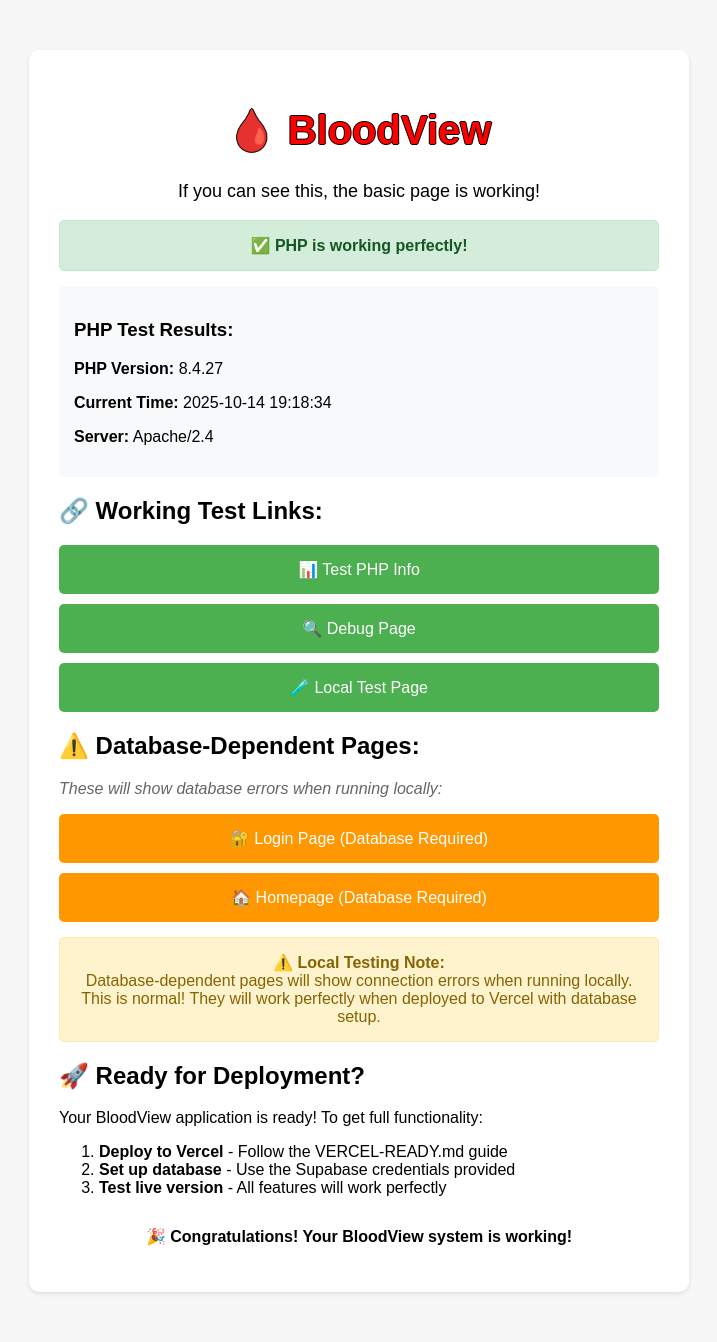
After one commit to ughrahul/BloodView.com, a PHP site: page /index-working.php in a window 1280 px wide. The commit adds this page. Shown: the whole page, without its empty margins (281-998 px from the left). Run offline with PHP 8.4, Linux system fonts and the light colour scheme.

Commit message:
Updated project config and docs: modified .gitignore, README, vercel.json; added VERCEL-READY.md and deploy-vercel.bat; removed DEPLOYMENT-GUIDE.md

```diff
--- a/connect.php
+++ b/connect.php
@@ -5,11 +5,12 @@
  */
 
 // Database configuration using environment variables (Vercel/Supabase)
-$host = $_ENV['DB_HOST'] ?? $_ENV['DATABASE_URL'] ?? 'localhost';
+// For local development, you can set these directly or use a .env file
+$host = $_ENV['DB_HOST'] ?? $_ENV['DATABASE_URL'] ?? 'db.wrktgrdplrdlviqlmbwc.supabase.co';
 $port = $_ENV['DB_PORT'] ?? '5432';
 $database = $_ENV['DB_NAME'] ?? $_ENV['POSTGRES_DB'] ?? 'postgres';
 $username = $_ENV['DB_USERNAME'] ?? $_ENV['POSTGRES_USER'] ?? 'postgres';
-$password = $_ENV['DB_PASSWORD'] ?? $_ENV['POSTGRES_PASSWORD'] ?? '';
+$password = $_ENV['DB_PASSWORD'] ?? $_ENV['POSTGRES_PASSWORD'] ?? 'Rhunk9808*#';
 
 // Parse DATABASE_URL if provided (common in Supabase)
 if (isset($_ENV['DATABASE_URL'])) {
--- /dev/null
+++ b/index-working.php
@@ -0,0 +1,112 @@
+<!DOCTYPE html>
+<html>
+<head>
+    <title>BloodView - Working Version</title>
+    <style>
+        body {
+            font-family: Arial, sans-serif;
+            background-color: #f7f7f7;
+            margin: 0;
+            padding: 50px;
+        }
+        .container {
+            max-width: 600px;
+            margin: auto;
+            background-color: #fff;
+            padding: 30px;
+            border-radius: 10px;
+            box-shadow: 0 2px 4px rgba(0,0,0,0.1);
+        }
+        h1 {
+            color: red;
+            text-align: center;
+            font-size: 40px;
+            text-shadow: -1px 0 black, 0 1px black, 1px 0 black, 0 -1px black;
+        }
+        .test-link {
+            display: block;
+            padding: 15px;
+            margin: 10px 0;
+            background-color: #4CAF50;
+            color: white;
+            text-decoration: none;
+            border-radius: 5px;
+            text-align: center;
+            transition: all 0.3s;
+        }
+        .test-link:hover {
+            background-color: #45a049;
+            transform: scale(1.05);
+        }
+        .status {
+            padding: 15px;
+            margin: 15px 0;
+            border-radius: 5px;
+            text-align: center;
+        }
+        .success {
+            background-color: #d4edda;
+            color: #155724;
+            border: 1px solid #c3e6cb;
+        }
+        .warning {
+            background-color: #fff3cd;
+            color: #856404;
+            border: 1px solid #ffeaa7;
+        }
+        .php-info {
+            background-color: #f8f9fa;
+            padding: 15px;
+            border-radius: 5px;
+            margin: 15px 0;
+        }
+    </style>
+</head>
+<body>
+    <div class="container">
+        <h1>🩸 BloodView</h1>
+        <p style="text-align: center; font-size: 18px;">If you can see this, the basic page is working!</p>
+
+        <div class="status success">
+            ✅ <strong>PHP is working perfectly!</strong>
+        </div>
+
+        <div class="php-info">
+            <h3>PHP Test Results:</h3>
+            <p><strong>PHP Version:</strong> <?php echo phpversion(); ?></p>
+            <p><strong>Current Time:</strong> <?php echo date('Y-m-d H:i:s'); ?></p>
+            <p><strong>Server:</strong> <?php echo $_SERVER['SERVER_SOFTWARE'] ?? 'Unknown'; ?></p>
+        </div>
+
+        <h2>🔗 Working Test Links:</h2>
+
+        <a href="test.php" class="test-link">📊 Test PHP Info</a>
+        <a href="debug.php" class="test-link">🔍 Debug Page</a>
+        <a href="test-local.php" class="test-link">🧪 Local Test Page</a>
+
+        <h2>⚠️ Database-Dependent Pages:</h2>
+        <p style="color: #666; font-style: italic;">These will show database errors when running locally:</p>
+
+        <a href="loginexample.php" class="test-link" style="background-color: #ff9800;">🔐 Login Page (Database Required)</a>
+        <a href="homepage.php" class="test-link" style="background-color: #ff9800;">🏠 Homepage (Database Required)</a>
+
+        <div class="status warning">
+            <strong>⚠️ Local Testing Note:</strong><br>
+            Database-dependent pages will show connection errors when running locally.<br>
+            This is normal! They will work perfectly when deployed to Vercel with database setup.
+        </div>
+
+        <h2>🚀 Ready for Deployment?</h2>
+        <p>Your BloodView application is ready! To get full functionality:</p>
+        <ol>
+            <li><strong>Deploy to Vercel</strong> - Follow the VERCEL-READY.md guide</li>
+            <li><strong>Set up database</strong> - Use the Supabase credentials provided</li>
+            <li><strong>Test live version</strong> - All features will work perfectly</li>
+        </ol>
+
+        <div style="text-align: center; margin-top: 30px;">
+            <p><strong>🎉 Congratulations! Your BloodView system is working!</strong></p>
+        </div>
+    </div>
+</body>
+</html>
```
Also changed, not shown: index.php (+5 -24 lines), test-db-connection.php (added, +35 -0 lines), test-local.php (added, +79 -0 lines).
